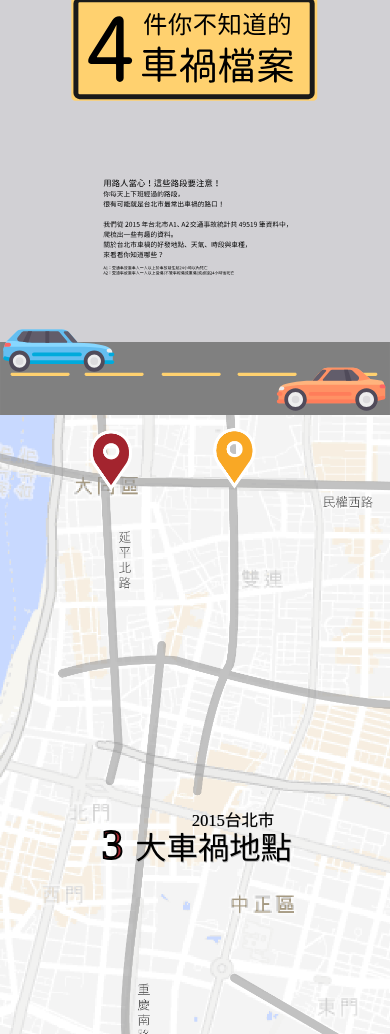
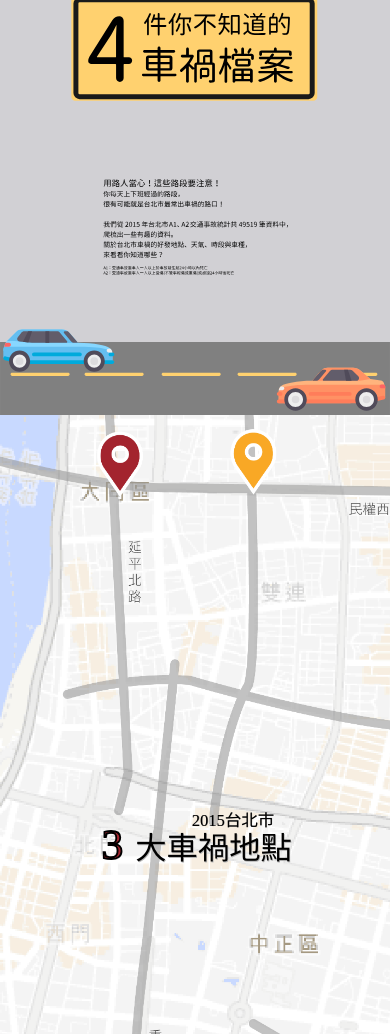
Before and after one commit to jimmywei318/cv, a plain HTML site: page traffic/index.html in a window 390 px wide. Shown: the part 66-1100 px from the top of the page. Drawn offline with nearby package versions, Linux system fonts and the light colour scheme; some packages are replaced by stand-ins of ours; a web font is replaced by a local one.

Commit message:
responsize map

```diff
--- a/traffic/css/traffic.css
+++ b/traffic/css/traffic.css
@@ -325,6 +325,19 @@ side-nav #btn-01:active {
     background-size:cover;
     text-align: center;
 }
+
+@media screen and (max-width: 800px) {
+    #accidentmap {
+        background-image: url("../assets/accidentmap(pad).png");
+    }
+}
+@media screen and (max-width: 400px) {
+    #accidentmap {
+        background-image: url("../assets/accidentmap(phone).png");
+
+    }
+}
+
 #accidentmap:before{
     content: "";
     height: 100%;
```
Also changed, not shown: traffic/assets/accidentmap(pad).png (added), traffic/assets/accidentmap(phone).png (added).
